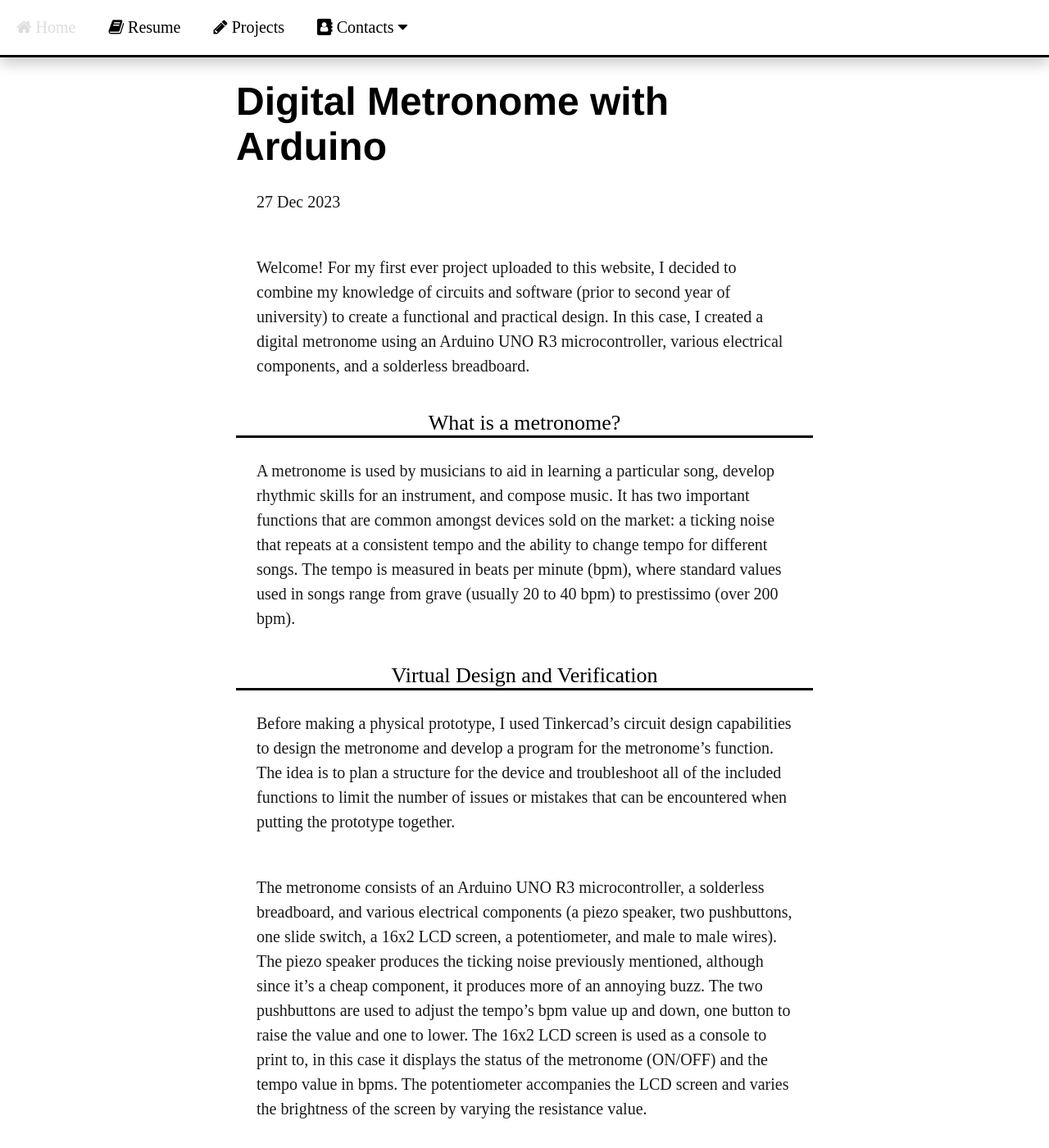
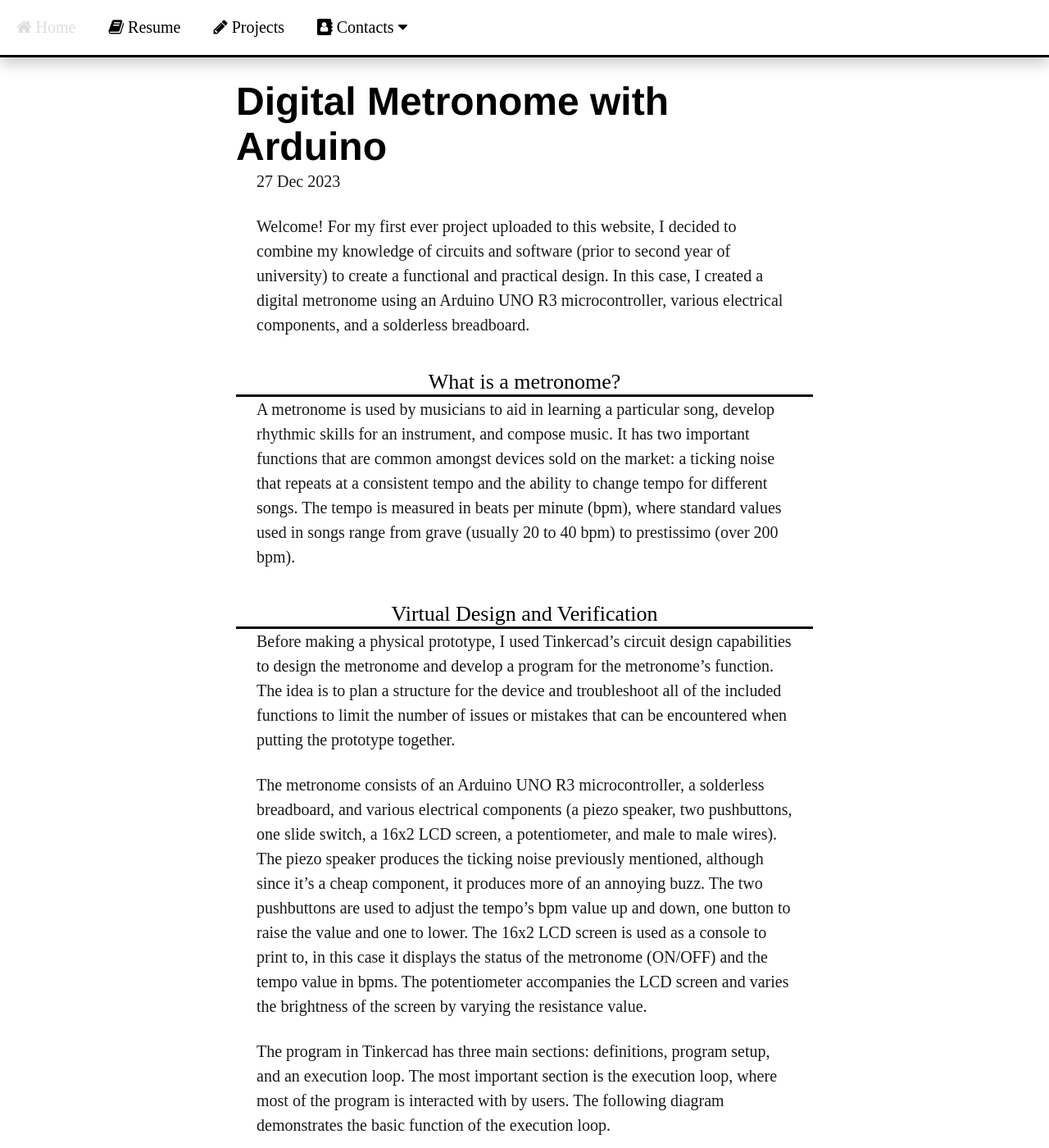
Before and after one commit to JacobHodgins/hodginsjacob, a Jekyll site: the page built from _posts/2023-07-13-digital-metronome.md, in a window 1280 px wide and 1400 px high. Shown: the whole window at 82% size. Built offline with Jekyll 4.4.1, drawn with Linux system fonts in a browser that asks for light colours.

Commit message:
Update main.css

```diff
--- a/css/main.css
+++ b/css/main.css
@@ -169,7 +169,7 @@ nav.navbar a:active {
 /* --------------------------------POSTS-------------------------------- */
 .post p {
   font-size: 20px;
-  padding: 25px;
+  padding: 0px 25px 25px 25px;
   opacity: 90%;
   line-height: 1.5;
   align-item: left;
@@ -187,6 +187,10 @@ nav.navbar a:active {
   text-align: center;
   font-size: 16px;
   margin-bottom: 15px;
+}
+
+.post-image {
+  text-align: center;
 }
 /* --------------------------------POSTS-------------------------------- */
 /* --------------------------------FOOTER-------------------------------- */
```
